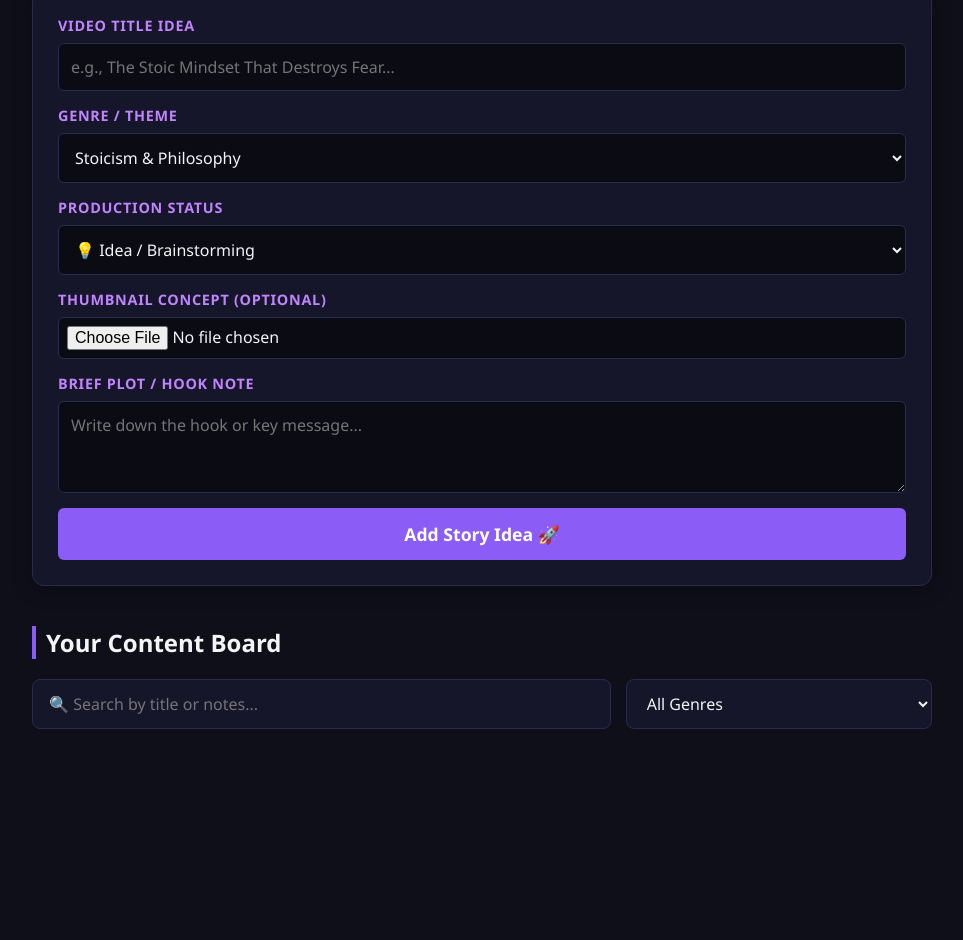
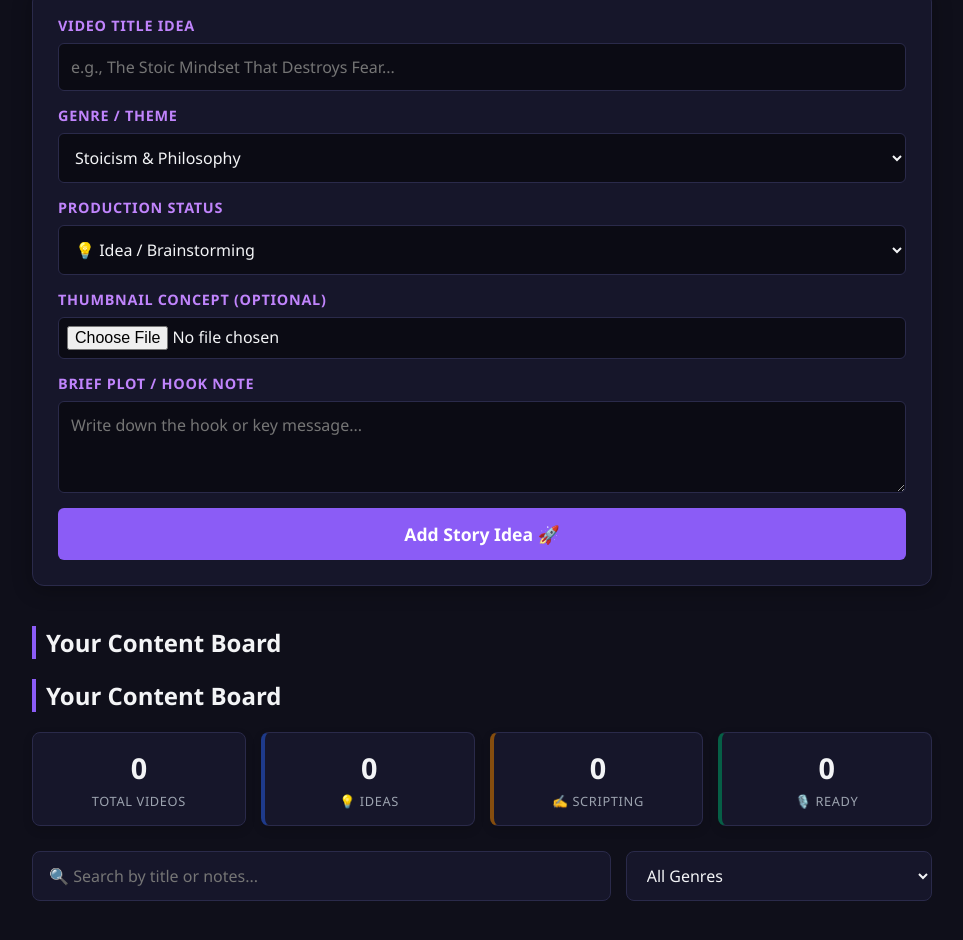
Before and after one commit to KirkFranklin/youtube-story-planner, a plain HTML site: page index.html in a window 1280 px wide. Shown: the part 164-1104 px from the top of the page, without its empty margins (158-1121 px from the left). Before the commit the page ends 958 px from the top, so only its background shows below. Drawn offline with Linux system fonts and the light colour scheme.

Commit message:
Add real-time analytics and statistics dashboard.

```diff
--- a/app.js
+++ b/app.js
@@ -10,6 +10,22 @@ const searchBar = document.getElementById('search-bar');
 
 // 2. Initialize our application state from localStorage
 let stories = JSON.parse(localStorage.getItem('savedStories')) || [];
+
+// Helper to update the dashboard stats dynamically
+function updateStats() {
+    const total = stories.length;
+
+    // Count occurrences of each status using JavaScript array filter
+    const ideaCount = stories.filter(story => story.status === 'Idea').length;
+    const scriptingCount = stories.filter(story => story.status === 'Scripting').length;
+    const recordingCount = stories.filter(story => story.status === 'Recording').length;
+
+    // Inject the numbers into the HTML
+    document.getElementById('stat-total').textContent = total;
+    document.getElementById('stat-idea').textContent = ideaCount;
+    document.getElementById('stat-scripting').textContent = scriptingCount;
+    document.getElementById('stat-recording').textContent = recordingCount;
+}
 
 // 3. Render all existing stories from our database on startup
 function renderStories() {
@@ -142,3 +158,4 @@ if (filterGenreInput) {
 
 // 8. Initial draw of the board on page load
 renderStories();
+updateStats();
--- a/index.html
+++ b/index.html
@@ -60,9 +60,34 @@
         <section class="display-section">
             <h2>Your Content Board</h2>
 
+          <!-- Grid to Display Saved Story Cards -->
+        <section class="display-section">
+            <h2>Your Content Board</h2>
+
+            <!-- ADD THIS STATS DASHBOARD -->
+            <div id="stats-dashboard" class="stats-dashboard">
+                <div class="stat-card">
+                    <span class="stat-number" id="stat-total">0</span>
+                    <span class="stat-label">Total Videos</span>
+                </div>
+                <div class="stat-card idea-stat">
+                    <span class="stat-number" id="stat-idea">0</span>
+                    <span class="stat-label">💡 Ideas</span>
+                </div>
+                <div class="stat-card scripting-stat">
+                    <span class="stat-number" id="stat-scripting">0</span>
+                    <span class="stat-label">✍️ Scripting</span>
+                </div>
+                <div class="stat-card recording-stat">
+                    <span class="stat-number" id="stat-recording">0</span>
+                    <span class="stat-label">🎙️ Ready</span>
+                </div>
+            </div>
+
             <!-- Upgraded Search & Filter Controls -->
             <div class="controls-group">
                 <input type="text" id="search-bar" placeholder="🔍 Search by title or notes...">
+
 
                 <select id="filter-genre">
                     <option value="All">All Genres</option>
--- a/style.css
+++ b/style.css
@@ -271,3 +271,51 @@ header p {
         gap: 10px;
     }
 }
+
+/* Stats Dashboard Styling */
+.stats-dashboard {
+    display: grid;
+    grid-template-columns: repeat(4, 1fr);
+    gap: 15px;
+    margin-bottom: 25px;
+}
+
+.stat-card {
+    background-color: var(--card-bg);
+    border: 1px solid var(--border-color);
+    border-radius: 8px;
+    padding: 15px;
+    text-align: center;
+    display: flex;
+    flex-direction: column;
+    justify-content: center;
+    align-items: center;
+    box-shadow: 0 4px 10px rgba(0, 0, 0, 0.15);
+}
+
+.stat-number {
+    font-size: 1.8rem;
+    font-weight: bold;
+    color: var(--text-color);
+    margin-bottom: 5px;
+}
+
+.stat-label {
+    font-size: 0.8rem;
+    color: #9ca3af;
+    text-transform: uppercase;
+    letter-spacing: 0.05em;
+}
+
+/* Custom border accents to match our status tags */
+.stat-card.idea-stat { border-left: 4px solid #1e3a8a; }
+.stat-card.scripting-stat { border-left: 4px solid #854d0e; }
+.stat-card.recording-stat { border-left: 4px solid #065f46; }
+
+/* Responsive grid for mobile screens */
+@media (max-width: 600px) {
+    .stats-dashboard {
+        grid-template-columns: repeat(2, 1fr);
+        gap: 10px;
+    }
+}
```
